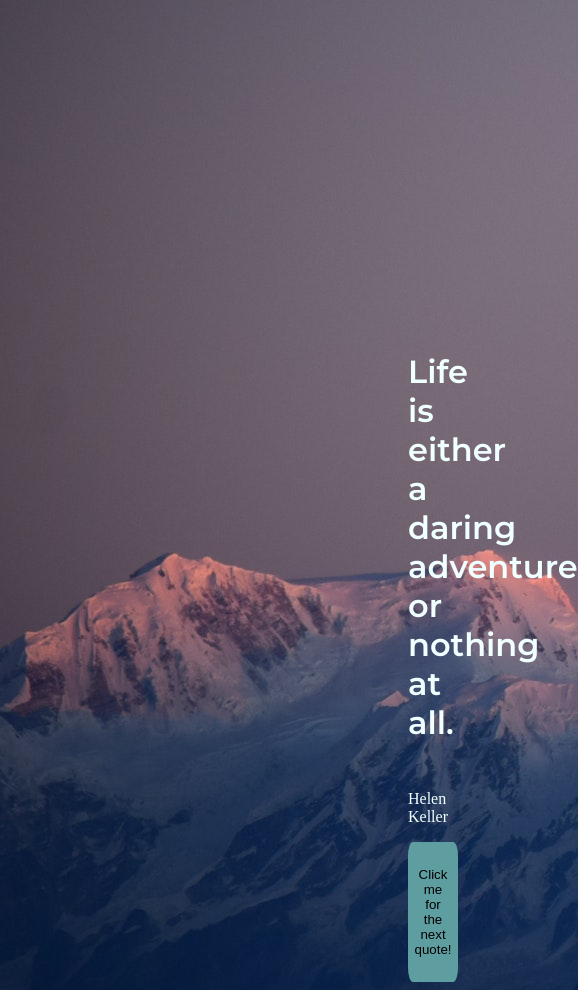
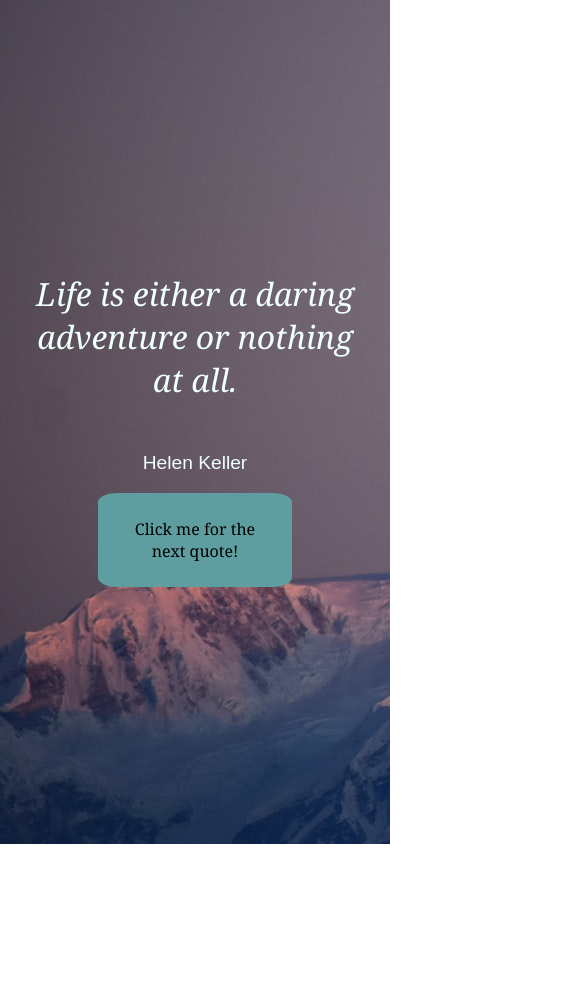
Before and after one commit to Dominic8999/random-quote-generator, a plain HTML site: page index.html in a window 390 px wide. Shown: the whole page, 578 px wide, since content can reach past the window. After the commit the page ends 844 px from the top, so only its background shows below. Drawn offline with Linux system fonts and the light colour scheme; a web font is replaced by a local one.

Commit message:
responsible-website

```diff
--- a/index.css
+++ b/index.css
@@ -1,4 +1,4 @@
-@import url('https://fonts.googleapis.com/css2?family=Montserrat:wght@300;400;500;600&display=swap');
+@import url('https://fonts.googleapis.com/css2?family=Croissant+One&family=Montserrat:ital,wght@0,500;0,600;0,700;1,600&display=swap');
 
 body {
     background: url('pic.jpg');
@@ -29,10 +29,30 @@ div > button {
     color: black;
     padding: 25px 25px;
     border-radius: 10%;
+    font-family: Georgia, 'Times New Roman', Times, serif;
+    font-size:medium;
 }
 
 #quote {
     font-size: xx-large;
-    font-family: 'Montserrat', sans-serif;
-    font-weight: 700;
+    font-family: Georgia, 'Montserrat', sans-serif;
+    font-style: italic;
+    font-weight: 400;
 }
+
+#author {
+    font-size: larger;
+    font-family: sans-serif, 'Times New Roman', serif;
+    font-weight: 400;
+}
+
+@media (max-width: 900px) {
+    div {
+        margin: 240px 25px 0 25px;
+    }
+    button[id='btn-el'] {
+        min-width: 30%;
+        max-width: 60%;
+        max-height: 30%;
+    }
+}
```
